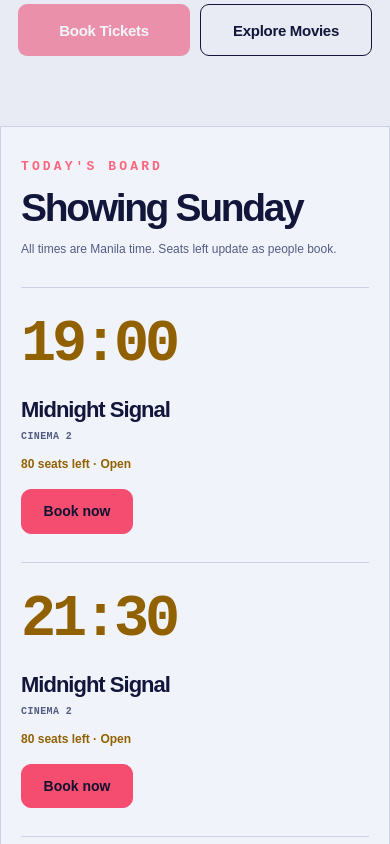
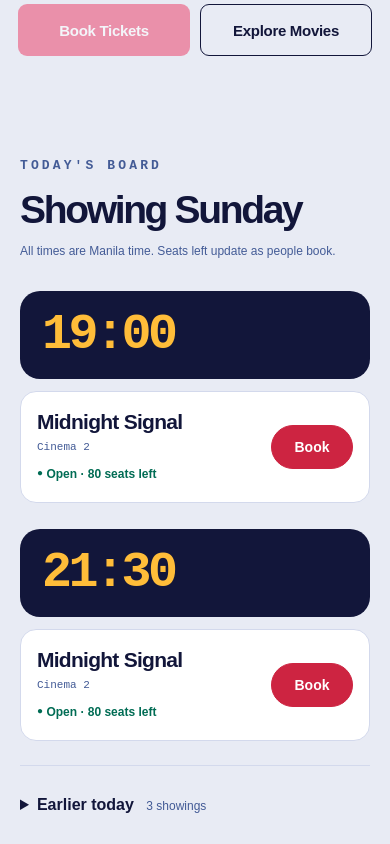
Before and after one commit to fms-mn/final-project-2-frontend-webdevt, a React (Vite) app: page / in a window 390 px wide. Shown: the part 1080-1924 px from the top of the page. Built offline with nearby package versions, Linux system fonts and the light colour scheme; no server answers; the HTML template or start-up script is replaced by a standard one.

Commit message:
Refactor ShowtimeBoard component for improved layout and accessibility; update Home page to display today's board consistently

```diff
--- a/src/components/ShowtimeBoard.jsx
+++ b/src/components/ShowtimeBoard.jsx
@@ -4,12 +4,13 @@ import { isBookableShowing } from '../utils/showtimesBoard';
 function FilmShowing({ row, dateLabel, showingLink }) {
   const available = isBookableShowing(row);
   const status = row.status === 'FEW SEATS' ? 'Few seats' : row.status === 'SOLD OUT' ? 'Sold out' : row.status === 'STARTED' ? 'Started' : row.status === 'CANCELLED' ? 'Cancelled' : 'Open';
-  const label = `${row.movie.title}, ${dateLabel}, ${row.time}, ${row.room}: ${available ? `${row.seats} seats left. Book now` : status}`;
+  const label = `${row.movie.title}, ${dateLabel}, ${row.time}, ${row.room}: ${available ? `${row.seats} seats left. Book` : status}`;
   return <article className="board-film-option">
-    <h4>{row.movie.title}</h4>
-    <p className="board-film-room">{row.room}</p>
-    <p className={`board-film-availability ${available ? '' : 'is-unavailable'}`}>{row.seats} {row.seats === 1 ? 'seat' : 'seats'} left · {status}</p>
-    {available ? <Link className="board-book" to={showingLink(row)} aria-label={label}>Book now</Link> : <button type="button" className="board-book" aria-label={label} disabled>{status}</button>}
+    <div className="board-film-copy"><h4>{row.movie.title}</h4>
+      <p className="board-film-room">{row.room}</p>
+      <p className={`board-film-availability ${available ? '' : 'is-unavailable'}`}><span aria-hidden="true">●</span> {status} · {row.seats} {row.seats === 1 ? 'seat' : 'seats'} left</p>
+    </div>
+    {available ? <Link className="board-book" to={showingLink(row)} aria-label={label}>Book</Link> : <button type="button" className="board-book" aria-label={label} disabled>{status}</button>}
   </article>;
 }
 
--- a/src/filme.css
+++ b/src/filme.css
@@ -88,30 +88,33 @@ a {color:inherit}
 .section-title {display:flex;align-items:end;justify-content:space-between;gap:18px;margin-bottom:16px}
 .section-title h2 {font-size:clamp(32px,3.5vw,54px);line-height:1.05;margin-top:5px}
 .section-title p {font-size:12px;color:#525d83}
-.board-section {--board-bg:#0e1130;--board-text:#fff;--board-muted:#b7c9f2;--board-rule:#303760;--board-amber:#ffbd39;--board-coral:#ff496d;width:100vw;margin:50px 0 0 calc(50% - 50vw);border:1px solid var(--board-rule);box-sizing:border-box;background:var(--board-bg);color:var(--board-text);scroll-margin-top:95px}
-.board-section-inner {max-width:1440px;margin:auto;padding:54px clamp(24px,6vw,85px) 16px}
-.board-heading {display:flex;align-items:end;justify-content:space-between;gap:30px;padding-bottom:38px}
-.board-eyebrow {display:block;margin-bottom:14px;color:#ff657d;font:700 13px 'JetBrains Mono Variable',monospace;letter-spacing:.24em}
-.board-heading h2 {color:var(--board-text);font-size:clamp(42px,4.4vw,64px);line-height:1.05;letter-spacing:-.06em}
-.board-heading p {margin-bottom:3px;color:var(--board-muted);font-size:14px}
-.board-time-group {display:grid;grid-template-columns:minmax(230px,350px) minmax(0,1fr);gap:30px;min-width:0;padding:35px 0 36px;border-top:1px solid var(--board-rule)}
-.board-digital-time {margin:22px 0 0;color:var(--board-amber);font:700 clamp(64px,6.5vw,98px)/1 'JetBrains Mono Variable',monospace;letter-spacing:-.07em;white-space:nowrap}
-.board-film-list {display:grid;grid-template-columns:repeat(3,minmax(0,1fr));gap:28px 22px;min-width:0}
-.board-film-option {min-width:0}
-.board-film-option h4 {color:var(--board-text);font:700 clamp(22px,2.1vw,30px)/1.12 'Bricolage Grotesque Variable',sans-serif;letter-spacing:-.045em;overflow-wrap:anywhere}
-.board-film-room {margin-top:8px;color:var(--board-muted);font:600 12px 'JetBrains Mono Variable',monospace;text-transform:uppercase;letter-spacing:.04em}
-.board-film-availability {margin:14px 0 16px;color:var(--board-amber);font-size:14px;font-weight:700}
+.board-section {--board-bg:#0b1027;--board-card:#192242;--board-text:#f4f5fc;--board-muted:#aebddd;--board-rule:#465275;--board-eyebrow:#aebddd;--board-time-bg:#12183b;--board-amber:#ffbd39;--board-coral:#ef4568;--board-available:#75dfb5;width:100vw;margin:50px 0 0 calc(50% - 50vw);box-sizing:border-box;background:var(--board-bg);color:var(--board-text);scroll-margin-top:95px}
+.board-section-inner {max-width:1600px;margin:auto;padding:62px clamp(24px,6vw,85px) 60px}
+.board-heading {display:flex;align-items:end;justify-content:space-between;gap:30px;padding-bottom:49px}
+.board-eyebrow {display:block;margin-bottom:17px;color:var(--board-eyebrow);font:700 13px 'JetBrains Mono Variable',monospace;letter-spacing:.24em}
+.board-heading h2 {color:var(--board-text);font-size:clamp(44px,4.8vw,68px);line-height:1.05;letter-spacing:-.06em}
+.board-heading p {margin-bottom:3px;color:var(--board-muted);font-size:15px}
+.showtime-board {display:grid;grid-template-columns:repeat(3,minmax(0,1fr));gap:28px;align-items:start}
+.board-time-group {min-width:0}
+.board-digital-time {display:flex;align-items:center;min-height:116px;margin:0;padding:20px 27px;border-radius:20px;background:var(--board-time-bg);color:var(--board-amber);font:700 clamp(43px,4vw,58px)/1 'JetBrains Mono Variable',monospace;letter-spacing:-.07em;white-space:nowrap}
+.board-film-list {display:flex;flex-direction:column;gap:17px;min-width:0;margin-top:17px}
+.board-film-option {display:grid;grid-template-columns:minmax(0,1fr) auto;align-items:center;gap:12px;min-width:0;min-height:129px;padding:18px 20px;border:1px solid var(--board-rule);border-radius:16px;background:var(--board-card)}
+.board-film-copy {min-width:0}
+.board-film-option h4 {color:var(--board-text);font:700 23px/1.12 'Instrument Sans Variable',sans-serif;letter-spacing:-.035em;overflow-wrap:anywhere}
+.board-film-room {margin-top:8px;color:var(--board-muted);font:500 12px 'JetBrains Mono Variable',monospace}
+.board-film-availability {margin-top:13px;color:var(--board-available);font-size:14px;font-weight:700}
+.board-film-availability span {font-size:10px;vertical-align:2px}
 .board-film-availability.is-unavailable {color:var(--board-muted)}
-.board-book {display:inline-flex;align-items:center;justify-content:center;min-width:120px;min-height:48px;padding:11px 18px;border:1px solid var(--board-coral);border-radius:10px;background:var(--board-coral);color:#10132f;font-size:14px;font-weight:800;text-decoration:none}
-.board-book:hover:not(:disabled) {background:#ff7590;border-color:#ff7590;color:#10132f}
+.board-book {display:inline-flex;align-items:center;justify-content:center;min-width:94px;min-height:52px;padding:10px 14px;border:1px solid var(--board-coral);border-radius:999px;background:var(--board-coral);color:#fff;font-size:15px;font-weight:800;text-decoration:none}
+.board-book:hover:not(:disabled) {background:#f56a86;border-color:#f56a86;color:#10132f}
 .board-book:focus-visible,.showtime-earlier summary:focus-visible,.board-section a:focus-visible {outline:3px solid var(--board-amber);outline-offset:3px}
 .board-book:disabled {background:transparent;border-color:var(--board-rule);color:var(--board-muted);cursor:not-allowed}
-.showtime-board-empty {padding:28px 0;border-top:1px solid var(--board-rule);color:var(--board-muted)}
-.showtime-earlier {padding:20px 0;border-top:1px solid var(--board-rule)}
+.showtime-board-empty {padding:28px 0;color:var(--board-muted)}
+.showtime-earlier {margin-top:24px;padding-top:18px;border-top:1px solid var(--board-rule)}
 .showtime-earlier summary {width:max-content;max-width:100%;padding:9px 0;color:var(--board-text);font-weight:700;cursor:pointer}
 .showtime-earlier summary span {margin-left:8px;color:var(--board-muted);font-size:12px;font-weight:400}
-.showtime-earlier .board-time-group:first-child {border-top:0}
-:root[data-theme='light'] .board-section {--board-bg:#f1f3fa;--board-text:#12163a;--board-muted:#525d83;--board-rule:#cbd2e6;--board-amber:#916100;--board-coral:#f54d70}
+.showtime-earlier .showtime-board {margin-top:14px}
+:root[data-theme='light'] .board-section {--board-bg:#e8ebf4;--board-card:#fff;--board-text:#12163a;--board-muted:#435b96;--board-rule:#d3d9ec;--board-eyebrow:#435b96;--board-time-bg:#12163a;--board-amber:#ffbd39;--board-coral:#cd2441;--board-available:#006c54}
 .opening-section {margin-top:64px}
 .opening-grid {display:grid;grid-template-columns:repeat(2,minmax(0,1fr));gap:12px}
 .calendar-card {min-height:86px;display:flex;align-items:center;gap:15px;padding:10px;background:#fff;border:1px solid #12163A;border-radius:13px}
@@ -302,10 +305,11 @@ a {color:inherit}
   .tonight-hero {grid-template-columns:1fr;gap:24px}.tonight-intro h1 {font-size:clamp(55px,12vw,80px)}
   .tonight-intro>p,.hero-days,.tonight-intro>.btn {display:none}
   .board-section {margin-top:32px}.opening-grid {grid-template-columns:1fr}
-  .board-section-inner {padding:42px 28px 12px}
-  .board-time-group {grid-template-columns:minmax(170px,220px) minmax(0,1fr);gap:24px}
-  .board-film-list {grid-template-columns:repeat(2,minmax(0,1fr))}
-  .board-digital-time {font-size:66px}
+  .board-section-inner {padding:46px 28px}
+  .board-heading {display:block;padding-bottom:35px}
+  .board-heading p {margin-top:16px}
+  .showtime-board {grid-template-columns:repeat(2,minmax(0,1fr));gap:20px}
+  .board-digital-time {min-height:94px;font-size:50px}
   .how-strip {grid-template-columns:1fr}.how-strip>div {border-right:0;border-bottom:1px dashed #d3d8e8}
   .booking-experience .booking-section {display:block}.booking-schedule,.booking-seat-panel {margin-bottom:20px}
   .booking-summary {position:static;margin:20px 0!important}
@@ -355,17 +359,18 @@ a {color:inherit}
   .filmstrip-frame {height:260px}.featured-caption h2 {font-size:27px}
   .featured-caption .btn {padding:10px 16px}
   .section-title h2 {font-size:36px}.section-title>p {display:none}
-  .board-section-inner {padding:32px 20px 8px}
-  .board-heading {display:block;padding-bottom:25px}
+  .board-section-inner {padding:32px 20px 44px}
+  .board-heading {padding-bottom:27px}
   .board-heading h2 {font-size:clamp(38px,10vw,50px)}
   .board-heading p {margin-top:12px;font-size:12px}
-  .board-time-group {display:block;padding:28px 0}
-  .board-digital-time {margin:0 0 24px;font-size:clamp(58px,15vw,76px)}
-  .board-film-list {gap:26px 18px}
-  .board-film-option h4 {font-size:22px}
-  .board-film-room {font-size:10px}
+  .showtime-board {grid-template-columns:minmax(0,1fr);gap:26px}
+  .board-digital-time {min-height:88px;padding:18px 22px;font-size:50px}
+  .board-film-list {gap:12px;margin-top:12px}
+  .board-film-option {min-height:112px;padding:16px}
+  .board-film-option h4 {font-size:21px}
+  .board-film-room {font-size:11px}
   .board-film-availability {font-size:12px}
-  .board-book {min-width:112px;min-height:44px}
+  .board-book {min-width:82px;min-height:44px;font-size:14px}
   .opening-section,.how-strip {margin-top:40px}
   .booking-experience {padding:10px 0 100px}.booking-film-panel {padding:0 18px}
   .booking-experience .movie-detail-text h1 {font-size:34px;margin:0 0 3px}
--- a/src/pages/Home.jsx
+++ b/src/pages/Home.jsx
@@ -95,7 +95,7 @@ export default function Home() {
       </div>
     </section>
     <section className="board-section" id="todays-board" aria-label={`Showing ${manilaDate(date)}`}><div className="board-section-inner">
-      <div className="board-heading"><div><span className="board-eyebrow">{date === currentDay ? "TODAY'S BOARD" : 'SHOWING ON'}</span><h2>Showing {new Date(`${date}T12:00:00+08:00`).toLocaleDateString('en-PH', { timeZone: 'Asia/Manila', weekday: 'long' })}</h2></div><p>All times are Manila time. Seats left update as people book.</p></div>
+      <div className="board-heading"><div><span className="board-eyebrow">TODAY'S BOARD</span><h2>Showing {new Date(`${date}T12:00:00+08:00`).toLocaleDateString('en-PH', { timeZone: 'Asia/Manila', weekday: 'long' })}</h2></div><p>All times are Manila time. Seats left update as people book.</p></div>
       {scheduleLoading ? <div className="loading"><div className="spinner"/></div> : error ? <div className="showtime-board-empty"><p>{error}</p><button className="btn btn-primary" onClick={reload}>Try again</button></div> : visibleRows.length ? <>
         {boardGroups.length ? <ShowtimeBoard groups={boardGroups} dateLabel={manilaDate(date)} showingLink={showingLink} /> : <p className="showtime-board-empty">No more showtimes are available today. Review earlier sessions below or choose another date.</p>}
         {earlierGroups.length > 0 && <details className="showtime-earlier"><summary>Earlier today <span>{earlierRows.length} {earlierRows.length === 1 ? 'showing' : 'showings'}</span></summary><ShowtimeBoard groups={earlierGroups} dateLabel={manilaDate(date)} showingLink={showingLink} /></details>}
```
